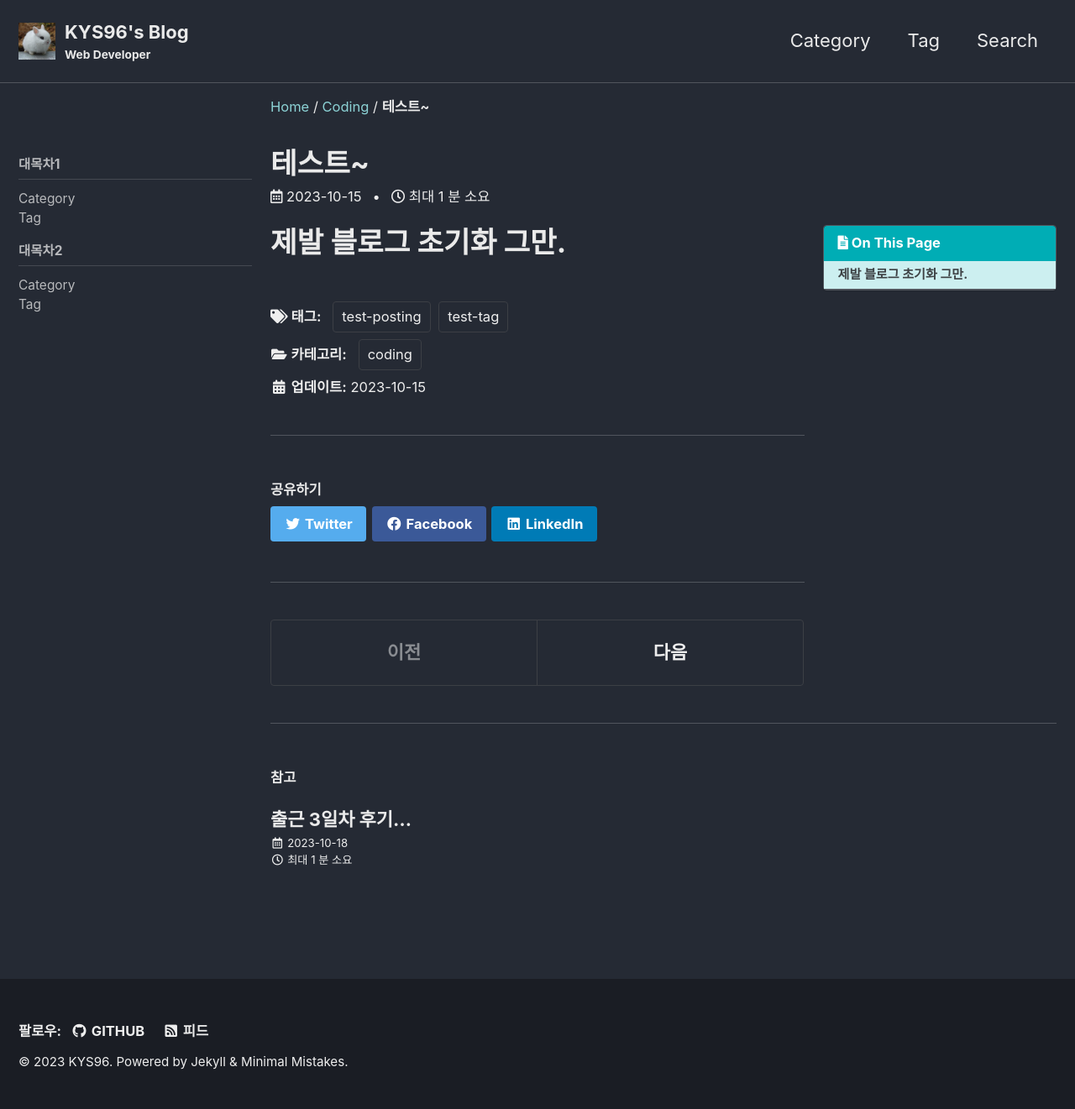
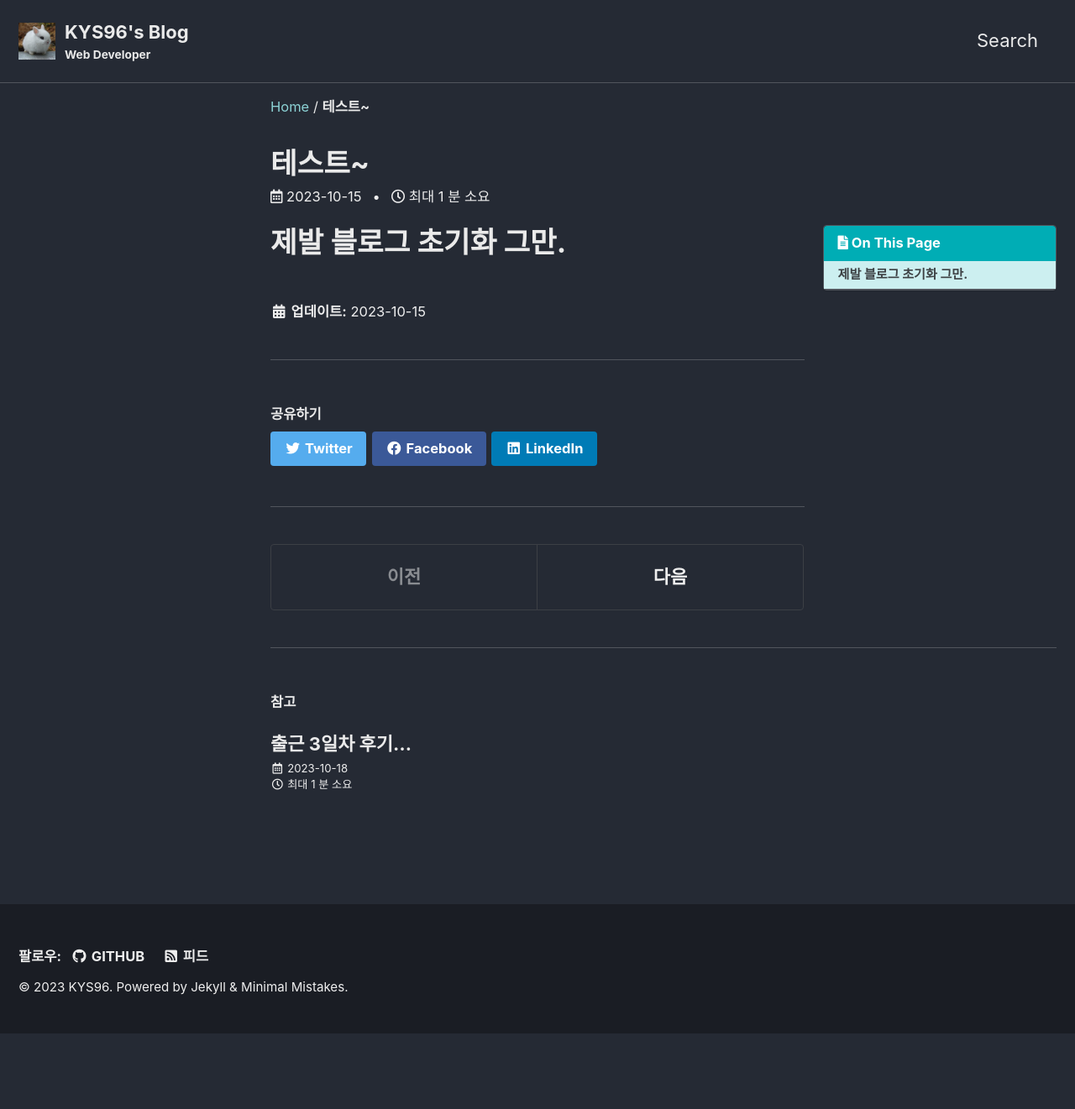
Before and after one commit to KYS96/KYS96.github.io, a Jekyll site: the page built from _posts/2023-10-15-test.md, in a window 1280 px wide. Shown: the whole page at 84% size. Built offline with Jekyll 4.4.1, drawn with Linux system fonts in a browser that asks for light colours; cached includes are drawn as plain includes; after the commit the page ends 1231 px from its top, so only the background shows below that.

Commit message:
재수정커밋

```diff
--- a/Gemfile
+++ b/Gemfile
@@ -1,2 +1,2 @@
 source "https://rubygems.org"
-gem "minimal-mistakes-jekyll"
+gem "minimal-mistakes-jekyll", "~> 4.0"
--- a/_data/navigation.yml
+++ b/_data/navigation.yml
@@ -1,26 +1,7 @@
 # main links
 main:
-  - title: "Category"
-    url: /categories/
-  - title: "Tag"
-    url: /tags/
   - title: "Search"
     url: /search/
-
-docs:
-  - title: "대목차1"
-    children:
-      - title: "Category"
-        url: /categories/
-      - title: "Tag"
-        url: /tags/
-
-  - title: "대목차2"
-    children:
-      - title: "Category"
-        url: /categories/
-      - title: "Tag"
-        url: /tags/
 
   # - title: "About"
   #   url: https://mmistakes.github.io/minimal-mistakes/about/
--- a/_posts/2023-10-15-test.md
+++ b/_posts/2023-10-15-test.md
@@ -1,8 +1,6 @@
 ---
 layout: single
 title: "테스트~"
-categories: coding
-tag: [test-posting, test-tag]
 toc: true
 author_profile: false
 sidebar:
```
Also changed, not shown: _pages/category-archive.md (deleted, +0 -7 lines), _pages/tag-archive.md (deleted, +0 -7 lines), _posts/2023-10-18-첫출근-후-회고.md (+0 -2 lines).
